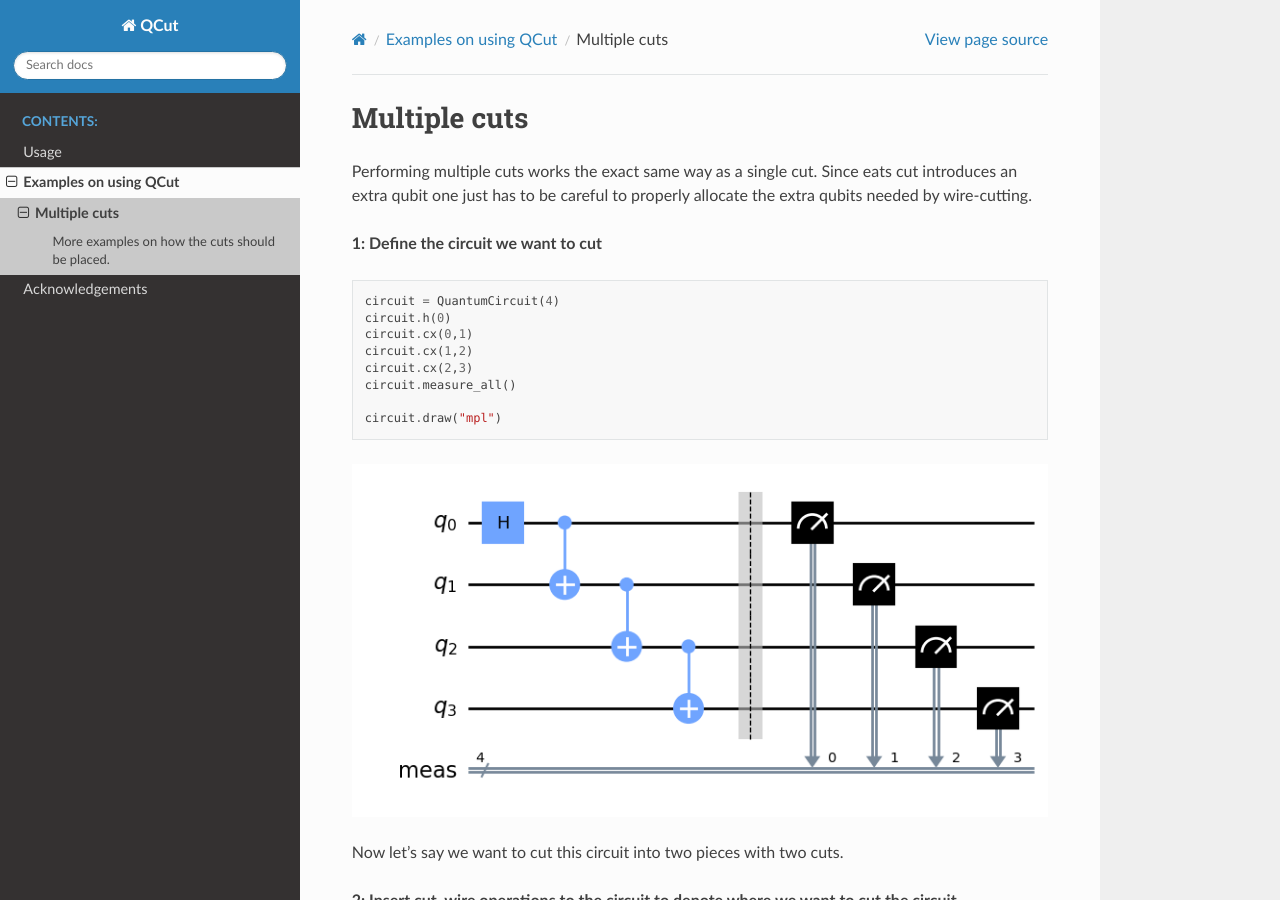
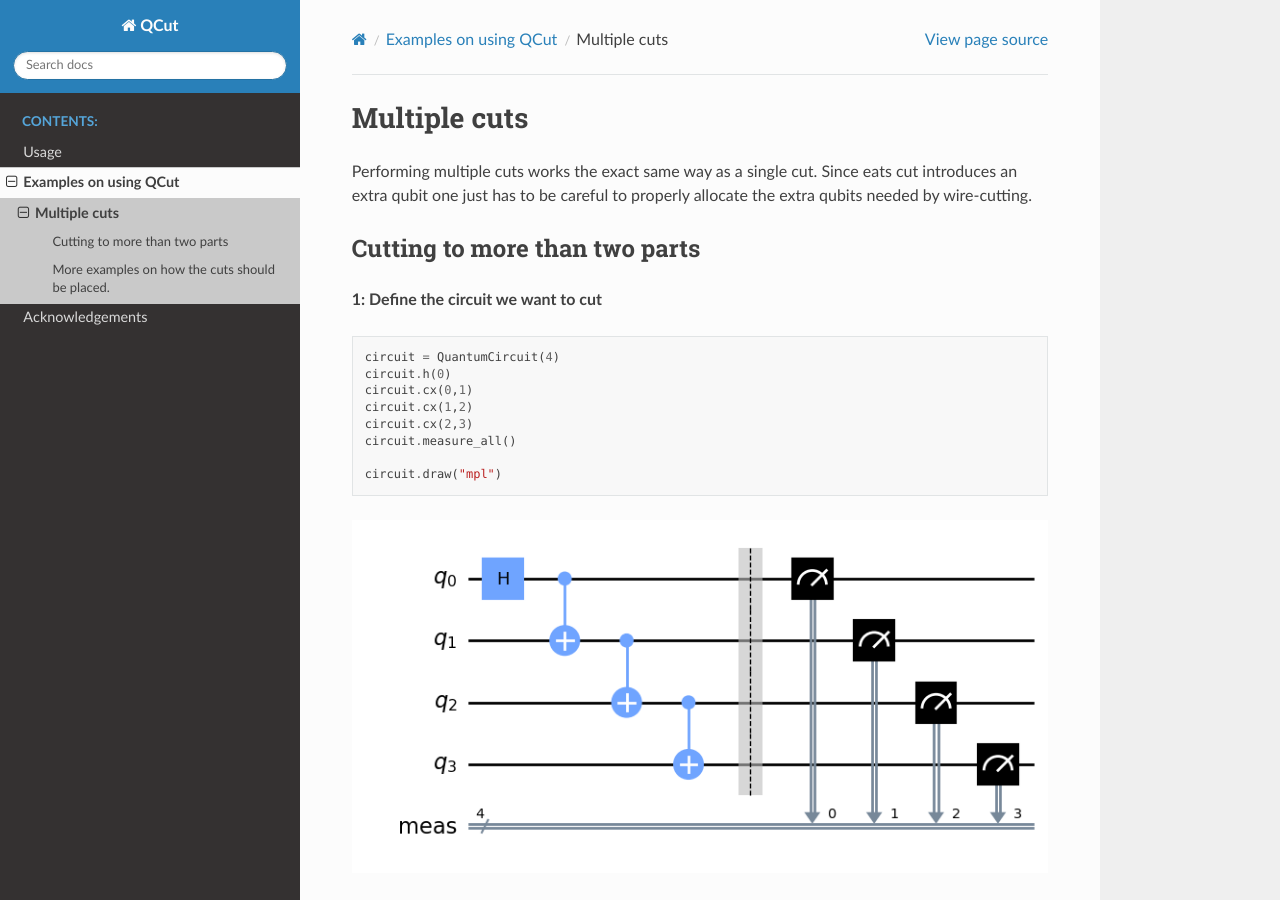
Before and after one commit to JooNiv/QCut, a Sphinx documentation site: the page built from docs/Multiple_cuts.rst, in a window 1280 px wide and 900 px high. Built offline with Sphinx 7.4.7 and the Read the Docs theme 2.0.0, drawn with Linux system fonts in a browser that asks for light colours; pages that are not in the unit, such as notebooks, are missing from menus; some of the changed lines change nothing that is shown.

Commit message:
docs edit

```diff
--- a/docs/Multiple_cuts.rst
+++ b/docs/Multiple_cuts.rst
@@ -3,6 +3,9 @@ Multiple cuts
 
 Performing multiple cuts works the exact same way as a single cut. Since eats cut introduces an extra qubit one just has to
 be careful to properly allocate the extra qubits needed by wire-cutting.
+
+Cutting to more than two parts
+------------
 
 **1: Define the circuit we want to cut**
 
--- a/docs/conf.py
+++ b/docs/conf.py
@@ -1,3 +1,4 @@
+"""Config."""  # noqa: INP001
 # Configuration file for the Sphinx documentation builder.
 #
 # For the full list of built-in configuration values, see the documentation:
@@ -9,10 +10,10 @@
 import os
 import sys
 
-sys.path.insert(0, os.path.abspath(".."))
+sys.path.insert(0, os.path.abspath(".."))  # noqa: PTH100
 
 project = "QCut"
-copyright = "2024, Joonas Nivala"
+copyright = "2024, Joonas Nivala"  # noqa: A001
 author = "Joonas Nivala"
 release = "0.0.6"
 
```
